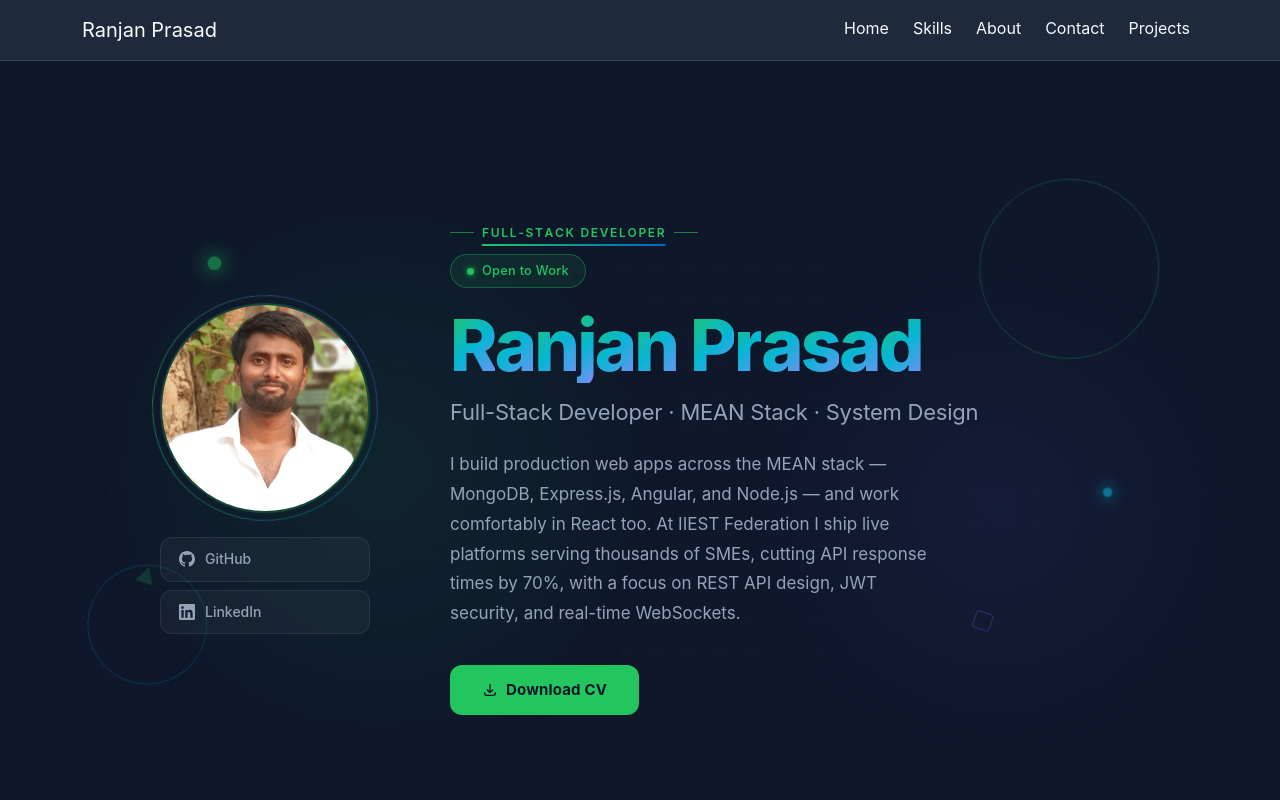
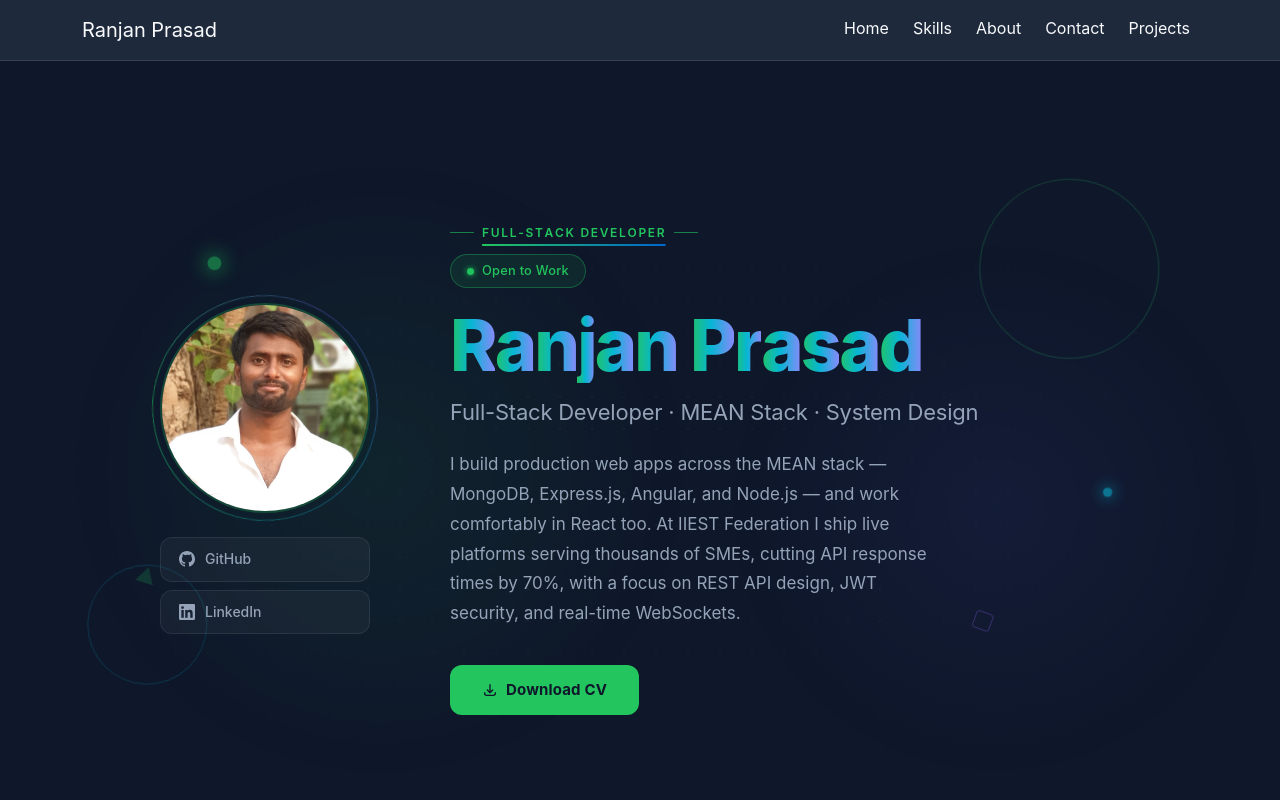
Before and after one commit to Ranjan-Prasad-rp/angular-portfolio, an Angular app: page / in a window 1280 px wide. Shown: the top 800 px of the page. Built offline with nearby package versions, Linux system fonts and the light colour scheme.

Commit message:
fix: continuous gradient color-flow on hero name; ensure letters visible

```diff
--- a/src/app/features/home/hero/hero.component.scss
+++ b/src/app/features/home/hero/hero.component.scss
@@ -284,16 +284,32 @@
   color: #F8FAFC;
 
   ::ng-deep .anim-letter {
-    background-image: linear-gradient(135deg, #22C55E 0%, #06B6D4 52%, #818CF8 100%);
+    opacity: 1 !important;
+    transform: none !important;
+    background-image: linear-gradient(
+      90deg,
+      #22C55E 0%, #06B6D4 25%, #818CF8 50%, #06B6D4 75%, #22C55E 100%
+    );
+    background-size: 200% 100%;
     -webkit-background-clip: text;
     -webkit-text-fill-color: transparent;
     background-clip: text;
+    animation: name-color-flow 6s linear infinite !important;
     transition: filter var(--duration) var(--ease-out);
   }
 
   &:hover ::ng-deep .anim-letter {
     filter: drop-shadow(0 0 16px rgba(34, 197, 94, 0.45));
   }
+}
+
+@keyframes name-color-flow {
+  0%   { background-position: 0% 50%; }
+  100% { background-position: 200% 50%; }
+}
+
+@media (prefers-reduced-motion: reduce) {
+  .hero-name ::ng-deep .anim-letter { animation: none !important; }
 }
 
 .hero-title {
```
